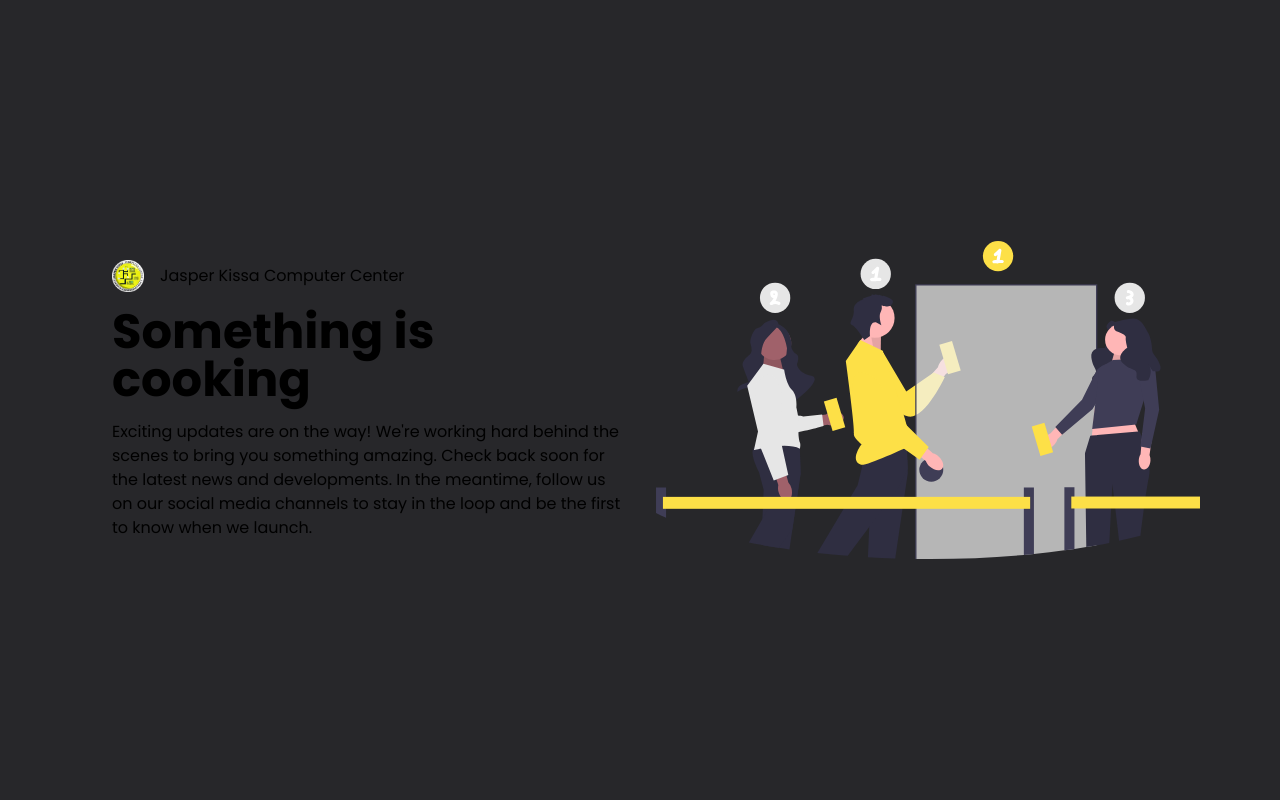
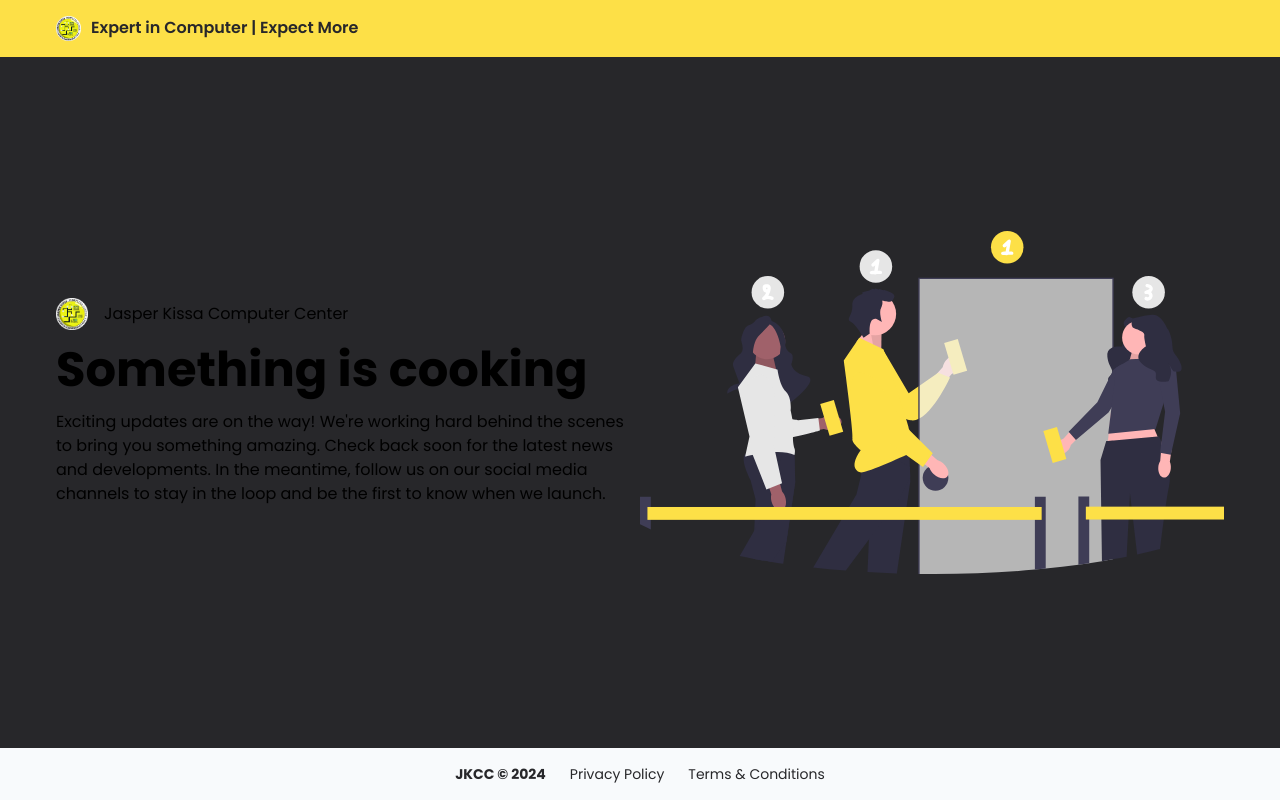
Before and after one commit to jasperlawrencee/jkw-e-com-app, a Next.js app: page / in a window 1280 px wide. Built offline with nearby package versions, Linux system fonts and the light colour scheme.

Commit message:
(FE)partial website - mao sani

```diff
--- /dev/null
+++ b/app/(landing)/components/footer.tsx
@@ -0,0 +1,15 @@
+import React from 'react'
+
+function Footer() {
+  return (
+    <div className='flex flex-col py-[1rem] px-[2.75rem] bg-slate-50'>
+      <div className="text-zinc-800 flex text-center justify-center gap-x-[1.5rem]">
+        <p className='text-sm leading-5 font-bold'>{"JKCC © 2024"}</p>
+        <a href="#"><p className='text-sm'>{"Privacy Policy"}</p></a>
+        <a href="#"><p className='text-sm'>{"Terms & Conditions"}</p></a>
+      </div>
+    </div>
+  )
+}
+
+export default Footer
--- a/app/(landing)/components/navbar.tsx
+++ b/app/(landing)/components/navbar.tsx
@@ -13,7 +13,7 @@ const Navbar = () => {
         <h1 className='text-m '>{"Expert in Computer | Expect More"}</h1>
         </div>
         <div className="flex text-zinc-800 gap-x-[3.5rem] text-sm font-medium items-center ">
-            <a href="">{"Home"}</a>
+            {/* <a href="">{"Home"}</a>
             <a href="/items">{"Items"}</a>
             <a href="/about">{"About"}</a>
             <a href="/login"><LoginBtn/></a>
@@ -21,7 +21,7 @@ const Navbar = () => {
             <svg xmlns="http://www.w3.org/2000/svg" fill="none" viewBox="0 0 24 24" strokeWidth={1.5} stroke="currentColor" className="w-6 h-6">
                 <path strokeLinecap="round" strokeLinejoin="round" d="M2.25 3h1.386c.51 0 .955.343 1.087.835l.383 1.437M7.5 14.25a3 3 0 0 0-3 3h15.75m-12.75-3h11.218c1.121-2.3 2.1-4.684 2.924-7.138a60.114 60.114 0 0 0-16.536-1.84M7.5 14.25 5.106 5.272M6 20.25a.75.75 0 1 1-1.5 0 .75.75 0 0 1 1.5 0Zm12.75 0a.75.75 0 1 1-1.5 0 .75.75 0 0 1 1.5 0Z" />
             </svg>
-            </a>
+            </a> */}
 
             {/* ambot unsaon ning cart icon */}
             {/* <a href=""><link rel="icon" href="icon" sizes=''/></a> */}
--- a/app/(landing)/page.tsx
+++ b/app/(landing)/page.tsx
@@ -2,12 +2,17 @@ import React from 'react'
 import Image from 'next/image'
 import waiting from '../../assets/svgs/waitingInLine.svg'
 import logo from '../../assets/logo.png'
+import Footer from '../(landing)/components/footer'
+import Navbar from '../(landing)/components/navbar'
 
 const Landing = () => {
   return (
-    <div className='flex  w-[100vw] h-[100vh] bg-zinc-800 items-center justify-center px-[5rem]'>
+    <div className="w-screen h-screen bg-zinc-800">
+      <div className="flex flex-col justify-between h-[100%]">
+      <Navbar/>
+      <div className='flex items-center justify-center px-[3.5rem]'>
         <div className="flex w-[100%] items-center justify-between">
-        <div className="text-left space-y-[1rem] w-[100%] h-[100%] p-[2rem]">
+          <div className="text-left space-y-[1rem] w-[100%] h-[100%]">
             <div className="flex gap-x-[1rem] w-[100%] items-center">
               <div className="w-[2rem] h-[2rem]"><Image src={logo} alt='logo' className='flex'/></div>
               <p>Jasper Kissa Computer Center</p>
@@ -17,9 +22,12 @@ const Landing = () => {
               <p>{"Exciting updates are on the way! We're working hard behind the scenes to bring you something amazing. Check back soon for the latest news and developments. In the meantime, follow us on our social media channels to stay in the loop and be the first to know when we launch."}</p>
             </div>
           </div>
-        <div className="lg:flex w-[100%] h-[100%] md:hidden sm:hidden">
+          <div className="md:hidden sm:hidden lg:flex lg:w-[100%] lg:h-[100%]">
             <Image src={waiting} alt='waiting'/>
           </div>
+        </div>
+    </div>
+    <Footer/>
       </div>
     </div>
   )
```
Lines whose indentation alone changed are shown as unchanged.
